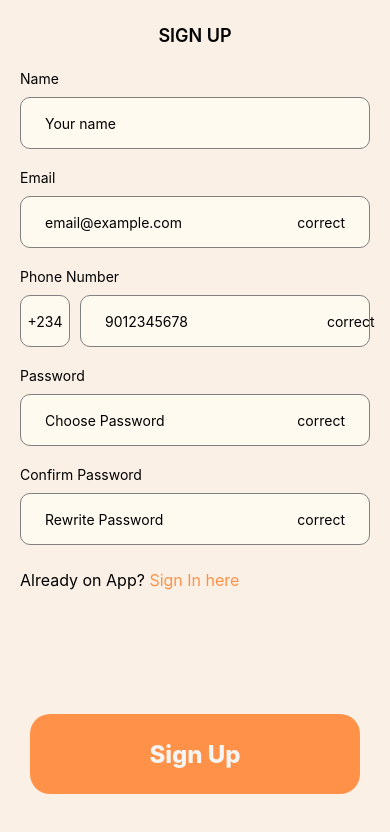
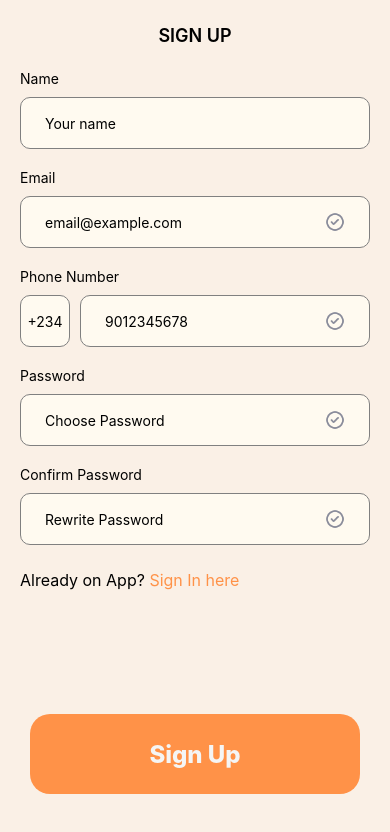
Before and after one commit to asusoft/food-order-delivery, a React Native app in the folder user-app/: screen / in a window 390 px wide. Shown: the top 832 px of the page. Built offline with nearby package versions, Linux system fonts and the light colour scheme.

Commit message:
set input error icons

```diff
--- /dev/null
+++ b/user-app/assets/constants/icons.js
@@ -0,0 +1,8 @@
+const cancel = require('../images/cancel.png');
+const correct = require('../images/correct.png');
+
+
+export default {
+    cancel,
+    correct
+}
--- a/user-app/srs/screens/SignUp.js
+++ b/user-app/srs/screens/SignUp.js
@@ -1,10 +1,11 @@
 //import liraries
 import React, { useState } from 'react';
-import { View, Text, StyleSheet, SafeAreaView, Pressable } from 'react-native';
+import { View, Text, StyleSheet, SafeAreaView, Pressable, Image } from 'react-native';
 import { COLORS, SIZES } from '../../assets/constants/theme';
 import FormInput from '../components/FormInput';
 import Header from '../components/Header';
 import { validateEmail, validatePassword, validatePhoneNumber, comparePassword } from '../utils/Utils'
+import icons from '../../assets/constants/icons';
 
 
 // create a component
@@ -60,18 +61,25 @@ const SignUp = () => {
                         errorMsg={emailError}
                         appendComponent={
                             <View style={styles.appendComponentEmail}>
-                                <Text style={{
-                                    color: email == ''
+
+                                <Image
+                                    source={
+                                        email == '' || (email != '' && emailError == '')
+                                            ? icons.correct
+                                            : icons.cancel
+                                    }
+                                    style={[
+                                        styles.imageCorrect,
+                                        {
+                                            tintColor:
+                                                email == ''
                                                     ? COLORS.gray
                                                     : email != '' && emailError == ''
                                                         ? COLORS.green
                                                         : COLORS.red,
-                                }}> {
-                                        email == '' || (email != '' && emailError == '')
-                                            ? "correct"
-                                            : "cancel"
-                                    }
-                                </Text>
+                                        },
+                                    ]}
+                                />
                             </View>
                         }
                     />
@@ -102,18 +110,24 @@ const SignUp = () => {
                             errorMsg={phoneNumberError}
                             appendComponent={
                                 <View style={styles.appendComponentPassword}>
-                                    <Text style={{
-                                        color: phoneNumber == ''
+                                    <Image
+                                        source={
+                                            phoneNumber == '' || (phoneNumber != '' && phoneNumberError == '')
+                                                ? icons.correct
+                                                : icons.cancel
+                                        }
+                                        style={[
+                                            styles.imageCorrect,
+                                            {
+                                                tintColor:
+                                                    phoneNumber == ''
                                                         ? COLORS.gray
                                                         : phoneNumber != '' && phoneNumberError == ''
                                                             ? COLORS.green
                                                             : COLORS.red,
-                                    }}> {
-                                            phoneNumber == '' || (phoneNumber != '' && phoneNumberError == '')
-                                                ? "correct"
-                                                : "cancel"
-                                        }
-                                    </Text>
+                                            },
+                                        ]}
+                                    />
                                 </View>
                             }
                             maxLength={10}
@@ -136,18 +150,24 @@ const SignUp = () => {
                         errorMsg={passwordError}
                         appendComponent={
                             <View style={styles.appendComponentPassword}>
-                                <Text style={{
-                                    color: password == ''
+                                <Image
+                                    source={
+                                        password == '' || (password != '' && passwordError == '')
+                                            ? icons.correct
+                                            : icons.cancel
+                                    }
+                                    style={[
+                                        styles.imageCorrect,
+                                        {
+                                            tintColor:
+                                                password == ''
                                                     ? COLORS.gray
                                                     : password != '' && passwordError == ''
                                                         ? COLORS.green
                                                         : COLORS.red,
-                                }}> {
-                                        password == '' || (password != '' && passwordError == '')
-                                            ? "correct"
-                                            : "cancel"
-                                    }
-                                </Text>
+                                        },
+                                    ]}
+                                />
                             </View>
                         }
                     />
@@ -167,18 +187,24 @@ const SignUp = () => {
                         errorMsg={confirmPasswordError}
                         appendComponent={
                             <View style={styles.appendComponentPassword}>
-                                <Text style={{
-                                    color: confirmPassword == ''
+                                <Image
+                                    source={
+                                        confirmPassword == '' || (confirmPassword != '' && confirmPasswordError == '')
+                                            ? icons.correct
+                                            : icons.cancel
+                                    }
+                                    style={[
+                                        styles.imageCorrect,
+                                        {
+                                            tintColor:
+                                                confirmPassword == ''
                                                     ? COLORS.gray
                                                     : confirmPassword != '' && confirmPasswordError == ''
                                                         ? COLORS.green
                                                         : COLORS.red,
-                                }}> {
-                                        confirmPassword == '' || (confirmPassword != '' && confirmPasswordError == '')
-                                            ? "correct"
-                                            : "cancel"
-                                    }
-                                </Text>
+                                        },
+                                    ]}
+                                />
                             </View>
                         }
                     />
@@ -246,6 +272,10 @@ const styles = StyleSheet.create({
         justifyContent: 'center',
         // borderWidth: 1,
     },
+    imageCorrect: {
+        height: 20,
+        width: 20,
+    },
 });
 
 //make this component available to the app
```
Also changed, not shown: user-app/assets/images/cancel.png (added), user-app/assets/images/correct.png (added). Lines whose indentation alone changed are shown as unchanged.
